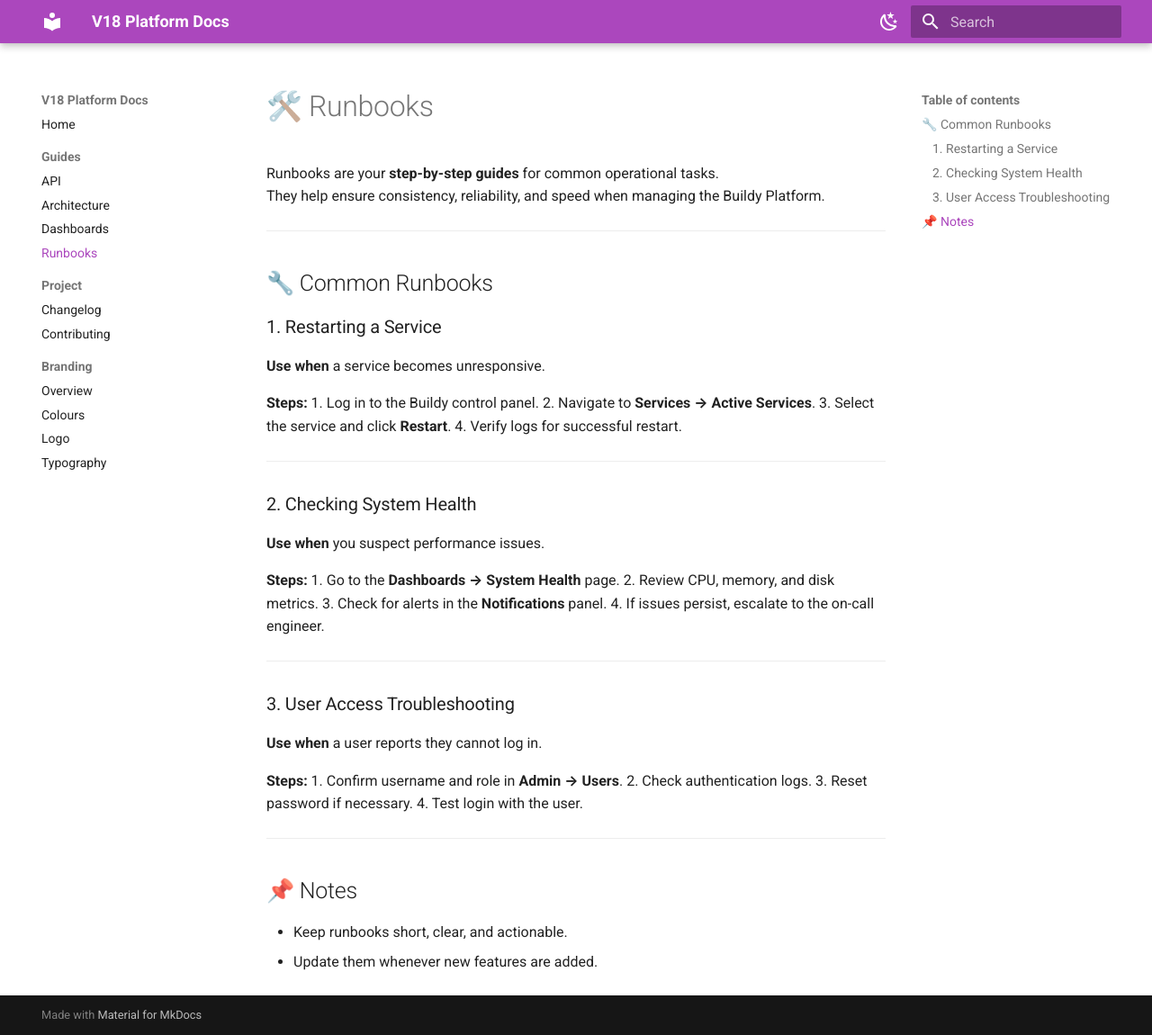
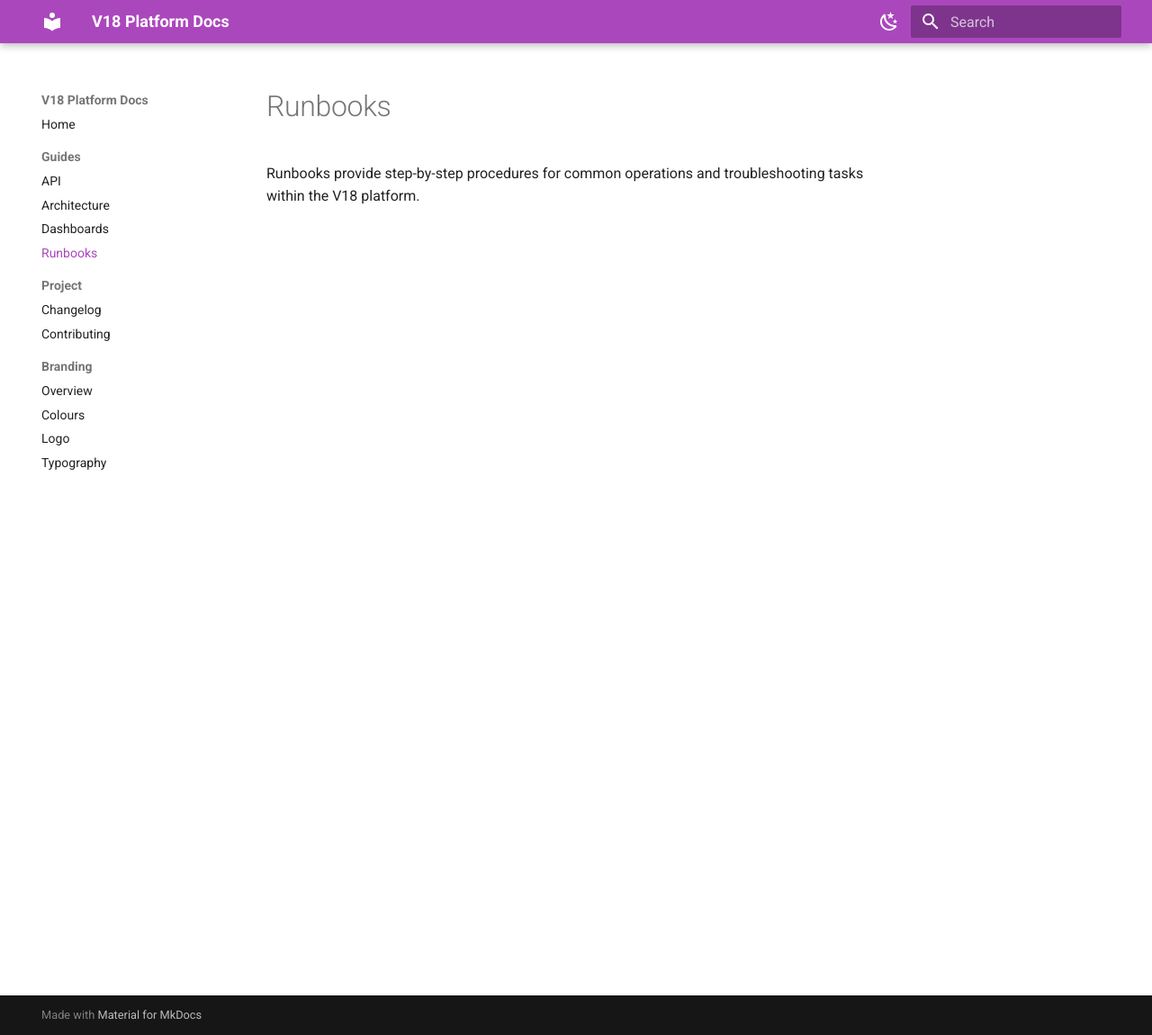
Before and after one commit to Kello54/Buildy, an MkDocs documentation site: the page built from docs/runbooks.md, in a window 1280 px wide and 1150 px high. Shown: the whole window at 90% size. Built offline with MkDocs 1.6.1 and Material for MkDocs 9.7.7, drawn with Linux system fonts in a browser that asks for light colours.

Commit message:
Update runbooks.md

```diff
--- a/docs/runbooks.md
+++ b/docs/runbooks.md
@@ -1,45 +1,3 @@
-# 🛠️ Runbooks
+# Runbooks
 
-Runbooks are your **step-by-step guides** for common operational tasks.
-They help ensure consistency, reliability, and speed when managing the Buildy Platform.
-
----
-
-## 🔧 Common Runbooks
-
-### 1. Restarting a Service
-**Use when** a service becomes unresponsive.
-
-**Steps:**
-1. Log in to the Buildy control panel.
-2. Navigate to **Services → Active Services**.
-3. Select the service and click **Restart**.
-4. Verify logs for successful restart.
-
----
-
-### 2. Checking System Health
-**Use when** you suspect performance issues.
-
-**Steps:**
-1. Go to the **Dashboards → System Health** page.
-2. Review CPU, memory, and disk metrics.
-3. Check for alerts in the **Notifications** panel.
-4. If issues persist, escalate to the on-call engineer.
-
----
-
-### 3. User Access Troubleshooting
-**Use when** a user reports they cannot log in.
-
-**Steps:**
-1. Confirm username and role in **Admin → Users**.
-2. Check authentication logs.
-3. Reset password if necessary.
-4. Test login with the user.
-
----
-
-## 📌 Notes
-- Keep runbooks short, clear, and actionable.
-- Update them whenever new features are added.
+Runbooks provide step-by-step procedures for common operations and troubleshooting tasks within the V18 platform.
```
